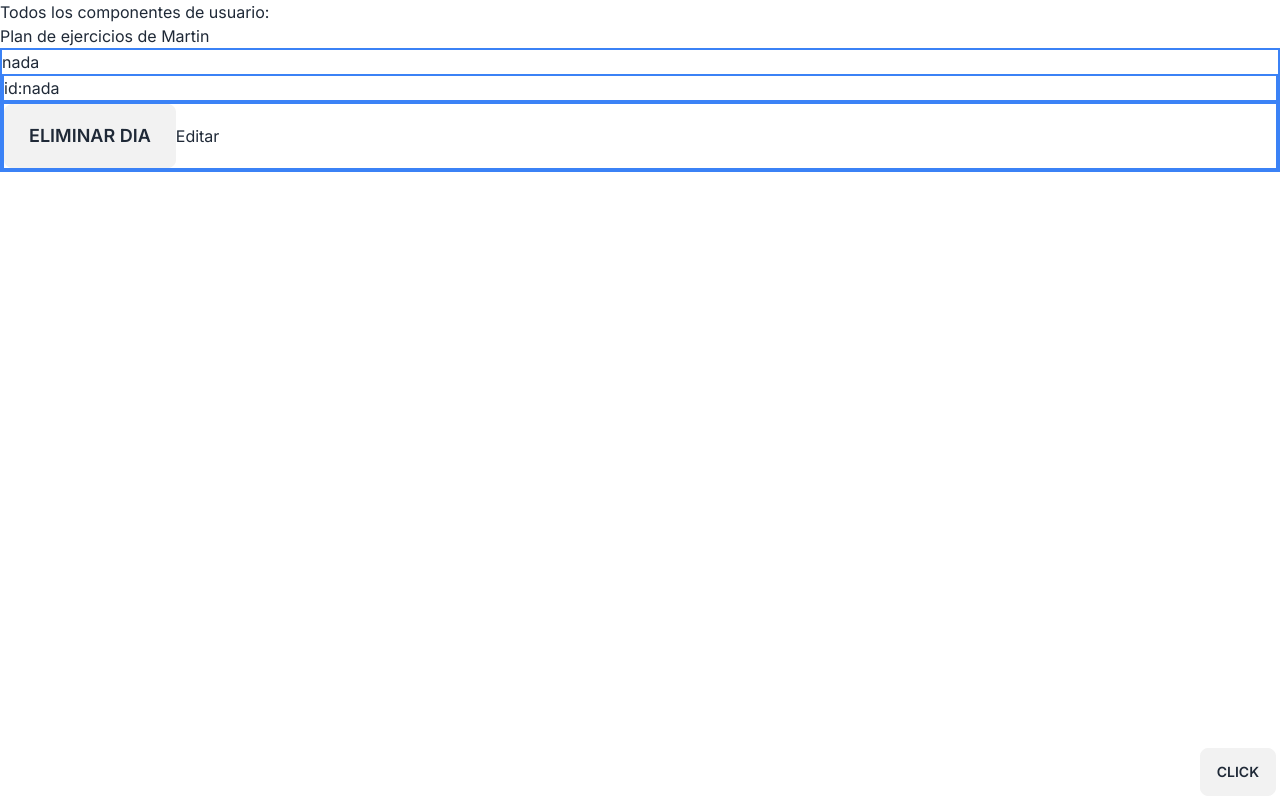
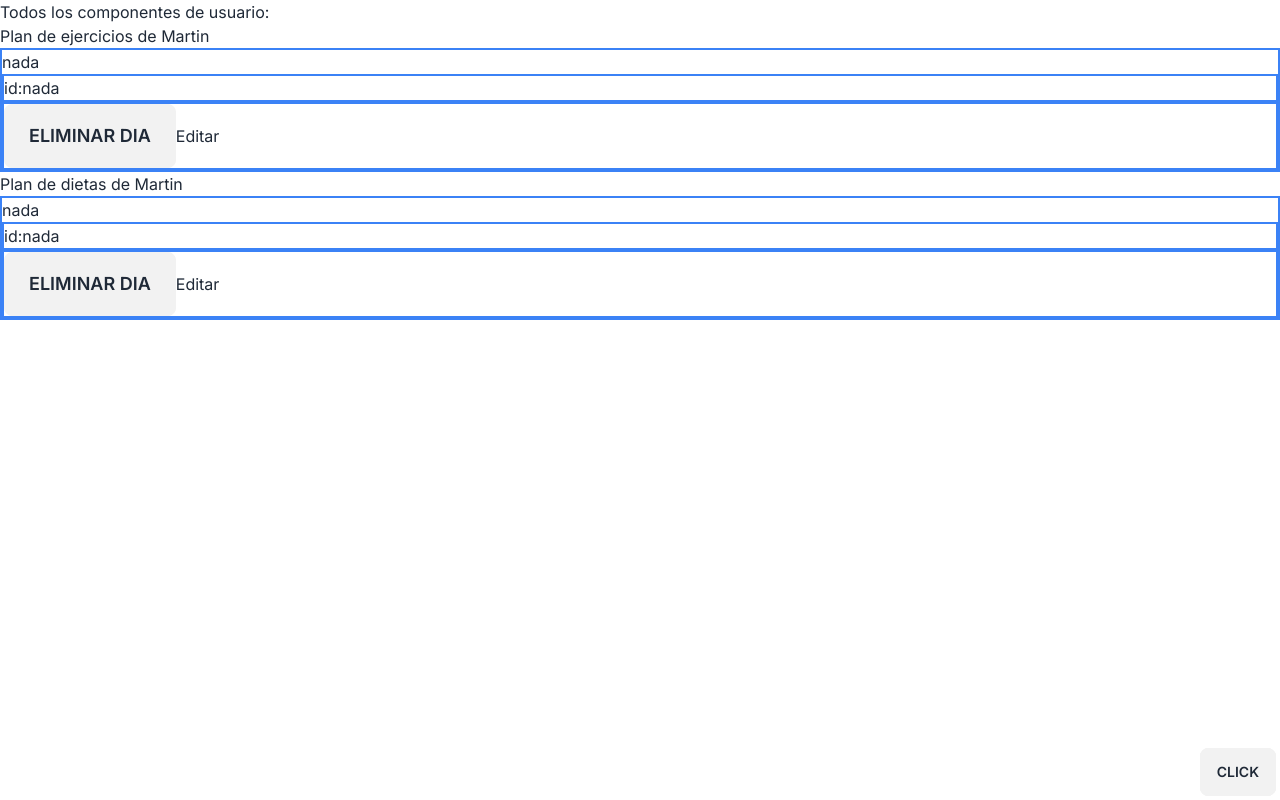
Before and after one commit to axelroitstein/phoenix-fitness-frontend-tailwind, a Next.js app: page /user in a window 1280 px wide. Built offline with nearby package versions, Linux system fonts and the light colour scheme.

Commit message:
Added meal plan functionality

```diff
--- /dev/null
+++ b/src/sections/user/meal_plan/add-day-button.jsx
@@ -0,0 +1,67 @@
+'use client'
+import { useEffect, useContext } from 'react'
+import { createMealDay } from '@/services/meals/meal-day-services'
+
+import { MealsContext } from './context-meals'
+const AddDayButton = () => {
+  const {
+    mealPlanData,
+    mealDays,
+    setMealDays,
+    addAvaibleDays,
+    setAddAvaibleDays,
+    clicked,
+    setClicked
+  } = useContext(MealsContext)
+
+  useEffect(() => {
+    const newOptions = addAvaibleDays.filter((day) => {
+      return !mealDays.some((mealDay) => mealDay.day === day)
+    })
+    setAddAvaibleDays(newOptions)
+  }, [mealDays])
+
+  const handlerAddMealDay = async (event) => {
+    const selectedValue = event.currentTarget.getAttribute('value')
+    const mealPlanId = mealPlanData.mealPlan.id
+    const data = {
+      day: selectedValue,
+      mealPlanId
+    }
+    const response = await createMealDay(data)
+    if (response.message === 'Meal day successfully created') {
+      const newDay = {
+        id: response.data.id,
+        day: response.data.day
+      }
+      setMealDays((prevValue) => {
+        return [...prevValue, newDay]
+      })
+    }
+    setClicked((prevValue) => !prevValue);
+  }
+
+  return (
+    <div className="absolute right-0 bottom-0">
+      <div className="dropdown dropdown-top dropdown-end">
+        <label tabIndex={0} className="btn m-1">
+          Click
+        </label>
+        <ul
+          tabIndex={0}
+          className="dropdown-content z-[1] menu p-2 shadow bg-base-100 rounded-box w-52"
+        >
+          {addAvaibleDays.map((value, index) => {
+            return (
+              <li key={index} value={value} onClick={handlerAddMealDay}>
+                <a>{value}</a>
+              </li>
+            )
+          })}
+        </ul>
+      </div>
+    </div>
+  )
+}
+
+export default AddDayButton
--- /dev/null
+++ b/src/sections/user/meal_plan/context-meals.jsx
@@ -0,0 +1,91 @@
+'use client'
+import { createContext, useState, useEffect } from 'react'
+
+export const MealsContext = createContext(null)
+
+export const MealsProvider = ({ children }) => {
+  const [mealPlanData, setMealPlanData] = useState({})
+  const [mealDays, setMealDays] = useState([
+    { id: 'nada', day: 'nada' }
+  ])
+  const [addAvaibleDays, setAddAvaibleDays] = useState([
+    'Lunes',
+    'Martes',
+    'Miércoles',
+    'Jueves',
+    'Viernes',
+    'Sábado',
+    'Domingo'
+  ])
+  const [clicked,setClicked] = useState(false)
+
+   const addIndexAndSortDays = (days) => {
+
+    const dayToIndex = {
+      Lunes: 0,
+      Martes: 1,
+      Miércoles: 2,
+      Jueves: 3,
+      Viernes: 4,
+      Sábado: 5,
+      Domingo: 6,
+    };
+
+    const daysWithIndex = days.map((day) => ({
+      name: day,
+      index: dayToIndex[day],
+    }));
+
+    daysWithIndex.sort((a, b) => a.index - b.index);
+    const sortedDays = daysWithIndex.map((day) => day.name);
+    return sortedDays;
+  };
+  const addIndexAndSort = (mealDays) => {
+    const dayToIndex = {
+      Lunes: 0,
+      Martes: 1,
+      Miércoles: 2,
+      Jueves: 3,
+      Viernes: 4,
+      Sábado: 5,
+      Domingo: 6
+    }
+    const mealDaysWithIndex = mealDays.map((mealDay) => ({
+      ...mealDay,
+      index: dayToIndex[mealDay.day]
+    }))
+    mealDaysWithIndex.sort((a, b) => a.index - b.index)
+
+    return mealDaysWithIndex
+  }
+
+  useEffect(()=>{
+    console.log('Use Effect de ordenamiento de dias options')
+    const  sortedMealOptions  = addIndexAndSortDays(addAvaibleDays)
+    setAddAvaibleDays(sortedMealOptions)
+  },[clicked])
+
+  useEffect(() => {
+    console.log('USEFEEECT')
+    const sortedMealDays  = addIndexAndSort(mealDays)
+    console.log(sortedMealDays)
+    setMealDays(sortedMealDays)
+  }, [clicked])
+
+  return (
+    <MealsContext.Provider
+      value={{
+        mealPlanData,
+        setMealPlanData,
+        mealDays,
+        setMealDays,
+        addAvaibleDays,
+        setAddAvaibleDays,
+        clicked,
+        setClicked
+      }}
+    >
+      {children}
+    </MealsContext.Provider>
+  )
+}
--- /dev/null
+++ b/src/sections/user/meal_plan/delete-day-button.jsx
@@ -0,0 +1,38 @@
+'use client'
+import {useContext} from 'react'
+import { deleteMealDay } from '@/services/meals/meal-day-services'
+import { MealsContext } from './context-meals'
+const DeleteDayButton = (props) => {
+  const {idMealDay } = props
+  const {mealDays,setMealDays,addAvaibleDays,setAddAvaibleDays,setClicked}=useContext(MealsContext)
+
+  const handlerClick = async() => {
+    console.log('Console log del id meal Day',idMealDay)
+    const response = await deleteMealDay(idMealDay)
+    if(response.message==='Meal day deleted successfully'){
+      const newMealDays = mealDays.filter((value)=>{
+        return value.id!==idMealDay
+      })
+      const dayAdded = mealDays.find((value)=>{
+        return value.id === idMealDay
+      })
+      setAddAvaibleDays((prev)=>{
+        return [...prev,dayAdded.day]
+      })
+      setMealDays(newMealDays)
+    }
+    setClicked((prevValue) => !prevValue);
+    console.log(response)
+  }
+
+  return (
+    <button
+      onClick={handlerClick}
+      className="btn btn-xs sm:btn-sm md:btn-md lg:btn-lg"
+    >
+      Eliminar dia
+    </button>
+  )
+}
+
+export default DeleteDayButton
--- /dev/null
+++ b/src/sections/user/meal_plan/meal-day.jsx
@@ -0,0 +1,24 @@
+'use client'
+
+//Componentes
+import DeleteDayButton from './delete-day-button'
+const MealDay = (props) => {
+  const { idMealDay, day, meals } = props
+
+  return (
+    <>
+      <h3>{day}</h3>
+      <div className="border-2 border-blue-500">
+        <p>id:{idMealDay}</p>
+      </div>
+      <div className="border-2 border-blue-500">
+        <DeleteDayButton
+          idMealDay={idMealDay}
+        />
+        <button>Editar</button>
+      </div>
+    </>
+  )
+}
+
+export default MealDay
--- a/src/sections/user/meal_plan/meal-plan.jsx
+++ b/src/sections/user/meal_plan/meal-plan.jsx
@@ -1,45 +1,101 @@
 'use client'
 
+//Components
+import AddDayButton from './add-day-button'
+import MealDay from './meal-day'
 //Hooks
-import { useEffect, useState } from 'react'
+import { useContext, useEffect, useState } from 'react'
 
 //Servicios
-import {
-  getMealPlanByToken,
-  createMealPlanByToken
-} from '@/services/meals/meal-plan-services'
+import { getMealPlanByToken } from '@/services/meals/meal-plan-services'
 
+import { MealsContext } from './context-meals'
+
+//Funcion
+const addIndexAndSort = (mealDays) => {
+  const dayToIndex = {
+    Lunes: 0,
+    Martes: 1,
+    Miércoles: 2,
+    Jueves: 3,
+    Viernes: 4,
+    Sábado: 5,
+    Domingo: 6
+  }
+  const mealDaysWithIndex = mealDays.map((mealDay) => ({
+    ...mealDay,
+    index: dayToIndex[mealDay.day]
+  }))
+  mealDaysWithIndex.sort((a, b) => a.index - b.index)
+
+  return mealDaysWithIndex
+}
 const MealPlan = () => {
   const [token, setToken] = useState('')
-  const [mealPlanData, setMealPlanData] = useState({})
+  const [userName, setUserName] = useState('Martin')
+
+  const {
+    mealPlanData,
+    setMealPlanData,
+    mealDays,
+    setMealDays,
+    addAvaibleDays,
+    setAddAvaibleDays
+  } = useContext(MealsContext)
 
   //Use effect para traer el token y hacer un get al plan de ejercicio
   useEffect(() => {
     setToken(() => window.localStorage.getItem('token'))
 
     if (token) {
-      const fetchData = async () => {
+      ;(async () => {
         try {
           const response = await getMealPlanByToken(token)
           if (response.error) {
             console.log(response.error)
           }
-          setMealPlanData(response)
+          if (response.message === 'jwt expired') {
+            console.log('Token vencido')
+          }
+          setMealPlanData(response.data)
+          setUserName(response.data.firstName)
+          setMealDays(response.data.MealPlan.mealDay)
         } catch (error) {
           console.error('Error en la solicitud:', error)
         }
-      }
-      fetchData()
+      })()
     }
   }, [token])
 
+  useEffect(() => {
+    const sortedMealDays = addIndexAndSort(mealDays)
+    setMealDays(sortedMealDays)
+    // console.log(
+    //   'this is mealPlan data info',
+    //   exercisePlanData,
+    //   exercisesDays,
+    //   sortedExercisesDays
+    // )
+  }, [mealPlanData])
 
-  useEffect(() => {
-    console.log('this is your Meal Plan data info', mealPlanData)
-  }, [mealPlanData])
   return (
     <section>
-      <h2>Plan de dietas de usuario: </h2>
+      <div>
+        <h2>Plan de dietas de {userName}</h2>
+      </div>
+      <article className="border-2 border-blue-500">
+        {mealDays.map((value, index) => {
+          return (
+            <MealDay
+              key={index}
+              idMealDay={value.id}
+              day={value.day}
+              meals={value.Meal}
+            />
+          )
+        })}
+      </article>
+      <AddDayButton />
     </section>
   )
 }
--- a/src/sections/user/user-view.jsx
+++ b/src/sections/user/user-view.jsx
@@ -1,6 +1,8 @@
 import React from 'react'
 import ExercisePlan from './exercise_plan/exercise-plan'
 import { ExercisesProvider } from './exercise_plan/context-exercises'
+import MealPlan from './meal_plan/meal-plan'
+import { MealsProvider } from './meal_plan/context-meals'
 const UserView = () => {
   return (
     <>
@@ -8,6 +10,9 @@ const UserView = () => {
       <ExercisesProvider>
         <ExercisePlan />
       </ExercisesProvider>
+      <MealsProvider>
+        <MealPlan/>
+      </MealsProvider>
     </>
   )
 }
```
